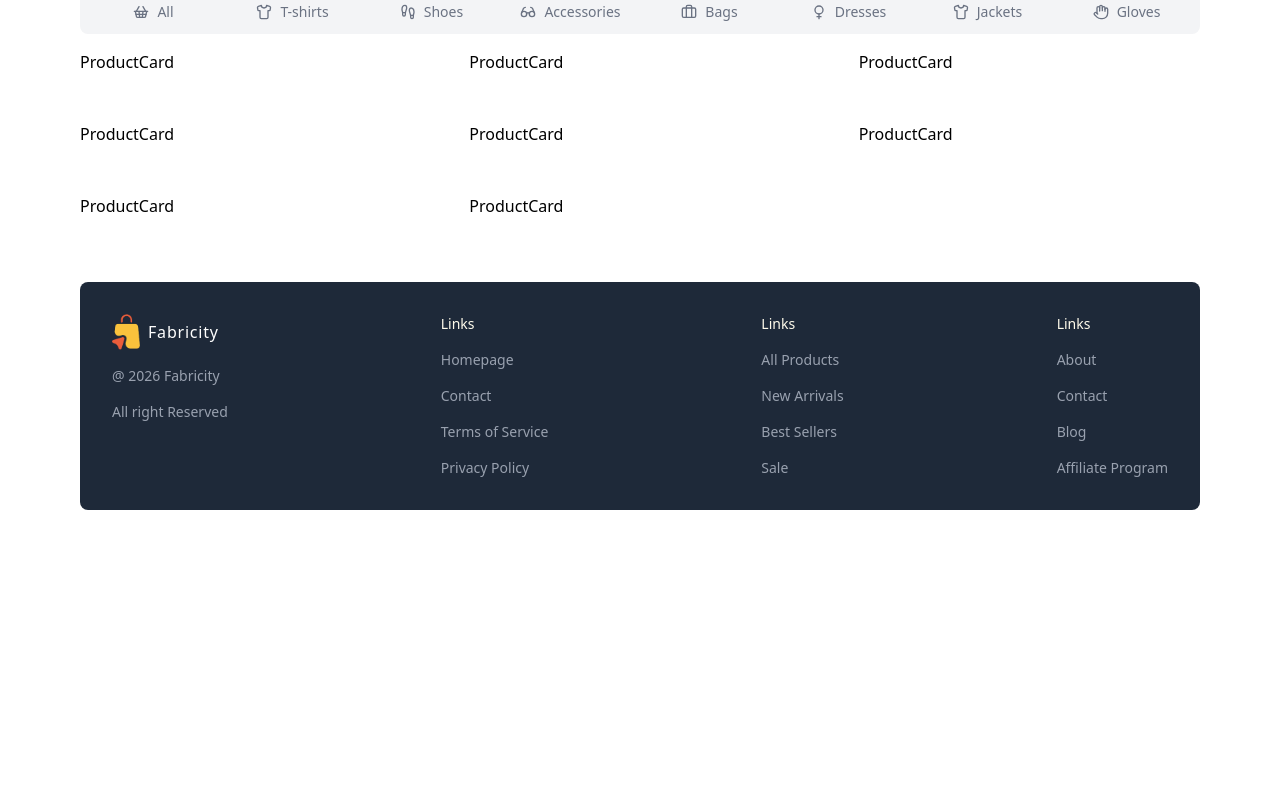
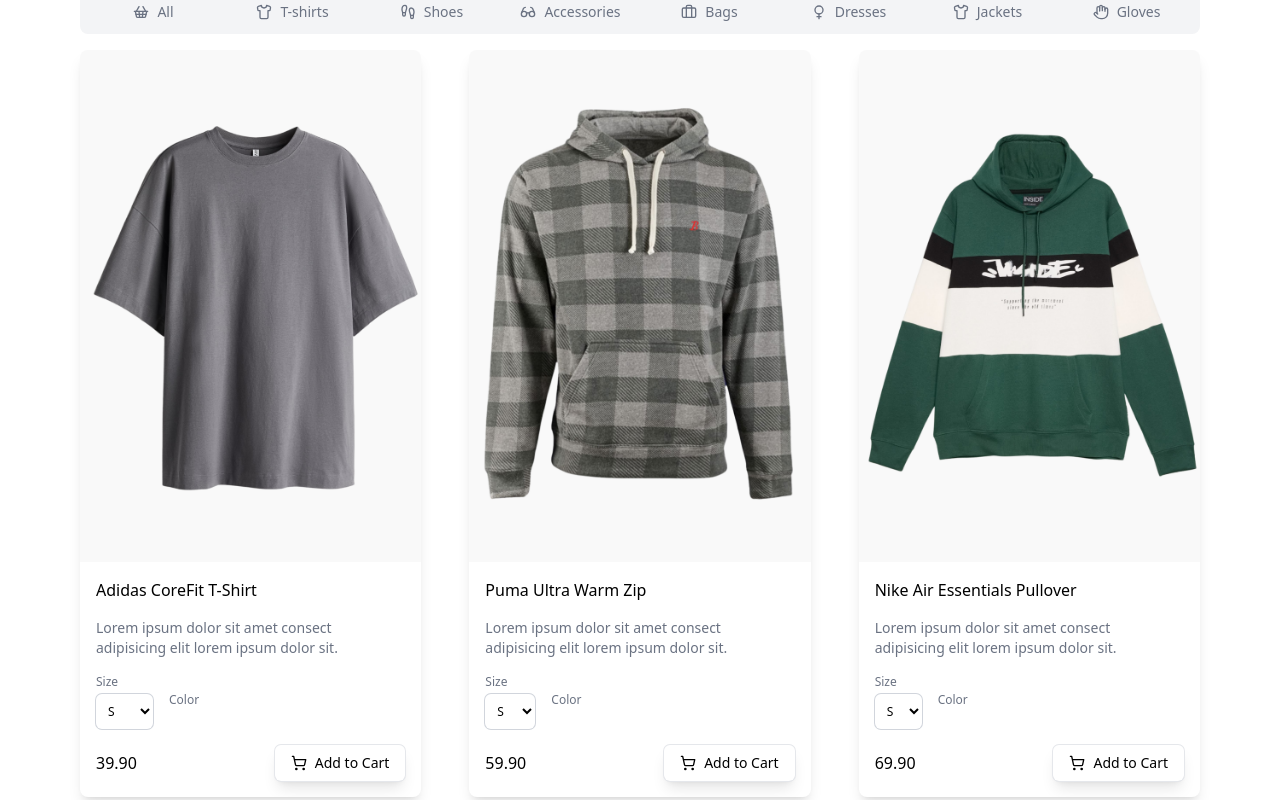
Before and after one commit to PathumSandeepa/microservice-ecommerce, a Next.js app in the folder client/: page / in a window 1280 px wide. Shown: the part 500-1300 px from the top of the page. Before the commit the page ends 1026 px from the top, so only its background shows below. Built offline with nearby package versions, Linux system fonts and the light colour scheme.

Commit message:
[oops-02]feat: enhance ProductCard component with image, size, color selection, and add to cart functionality

```diff
--- a/client/src/components/ProductCard.tsx
+++ b/client/src/components/ProductCard.tsx
@@ -1,9 +1,70 @@
 "use client";
 
 import { ProductType } from "@/types";
+import Link from "next/link";
+import Image from "next/image";
+import { ShoppingCart } from "lucide-react";
+import { useState } from "react";
 
-const ProductCard = ({}: { product: ProductType }) => {
-   return <div>ProductCard</div>;
+const ProductCard = ({ product }: { product: ProductType }) => {
+   return (
+      <div className="shadow-lg rounded-lg overflow-hidden">
+         {/* IMAGE  */}
+         <Link href={`/product/${product.id}`}>
+            <div className="relative aspect-2/3">
+               <Image
+                  src={product.images[product.colors[0]]}
+                  alt={product.name}
+                  fill
+                  className="object-cover hover:scale-105 transition-all duration-300"
+               />
+            </div>
+         </Link>
+         {/* PRODUCT DETAIL  */}
+         <div className="flex flex-col gap-4 p-4">
+            <h1 className="font-medium">{product.name}</h1>
+            <p className="text-sm text-gray-500">{product.shortDescription}</p>
+            {/* PRODUCT TYPES */}
+            <div className="flex items-center gap-4 text-xs">
+               <div className="flex flex-col gap-1">
+                  <span className="text-gray-500">Size</span>
+                  <select
+                     name="size"
+                     id="size"
+                     className="ring ring-gray-300 rounded-md px-2 py-2"
+                  >
+                     {product.sizes.map((size) => (
+                        <option key={size} value={size}>
+                           {size.toLocaleUpperCase()}
+                        </option>
+                     ))}
+                  </select>
+               </div>
+               <div className="flex flex-col gap-1">
+                  <span className="text-gray-500">Color</span>
+                  <div className="flex items-center gap-2">
+                     {product.colors.map((color) => (
+                        <div className="" key={color}>
+                           <div
+                              className="w-14px h-14px rounded-full"
+                              style={{ backgroundColor: color }}
+                           />
+                        </div>
+                     ))}
+                  </div>
+               </div>
+            </div>
+            {/* PRICE AND ADD TO CART BUTTON  */}
+            <div className="flex items-center justify-between">
+               <p className="font-medium"> {product.price.toFixed(2)} </p>
+               <button className="ring-1 ring-gray-200 shadow-lg rounded-md px-4 py-2 text-sm cursor-pointer hover:text-white hover:bg-black transition-all duration-300 flex items-center gap-2">
+                  <ShoppingCart className="w-4 h-4" />
+                  Add to Cart
+               </button>
+            </div>
+         </div>
+      </div>
+   );
 };
 
 export default ProductCard;
```
